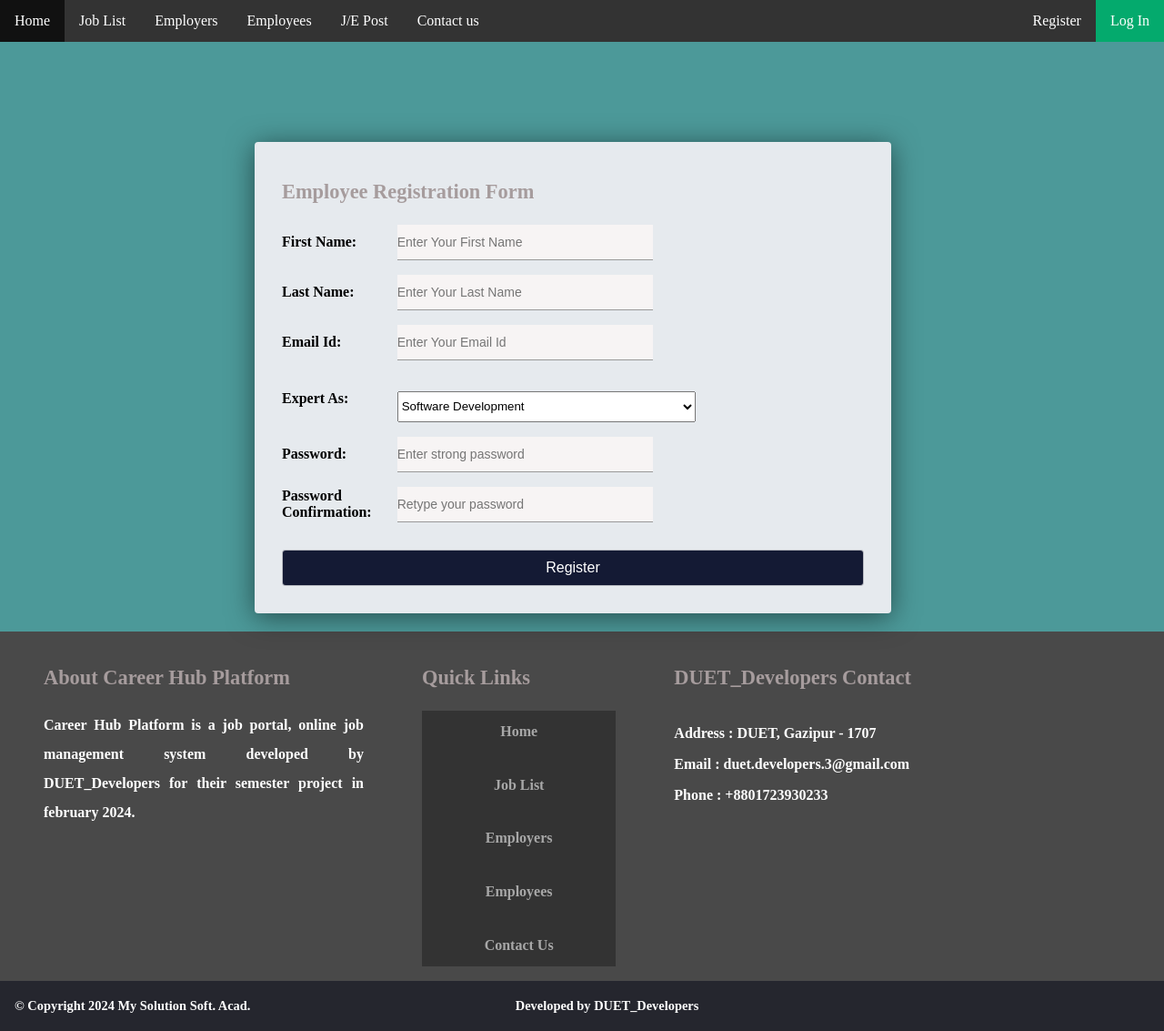
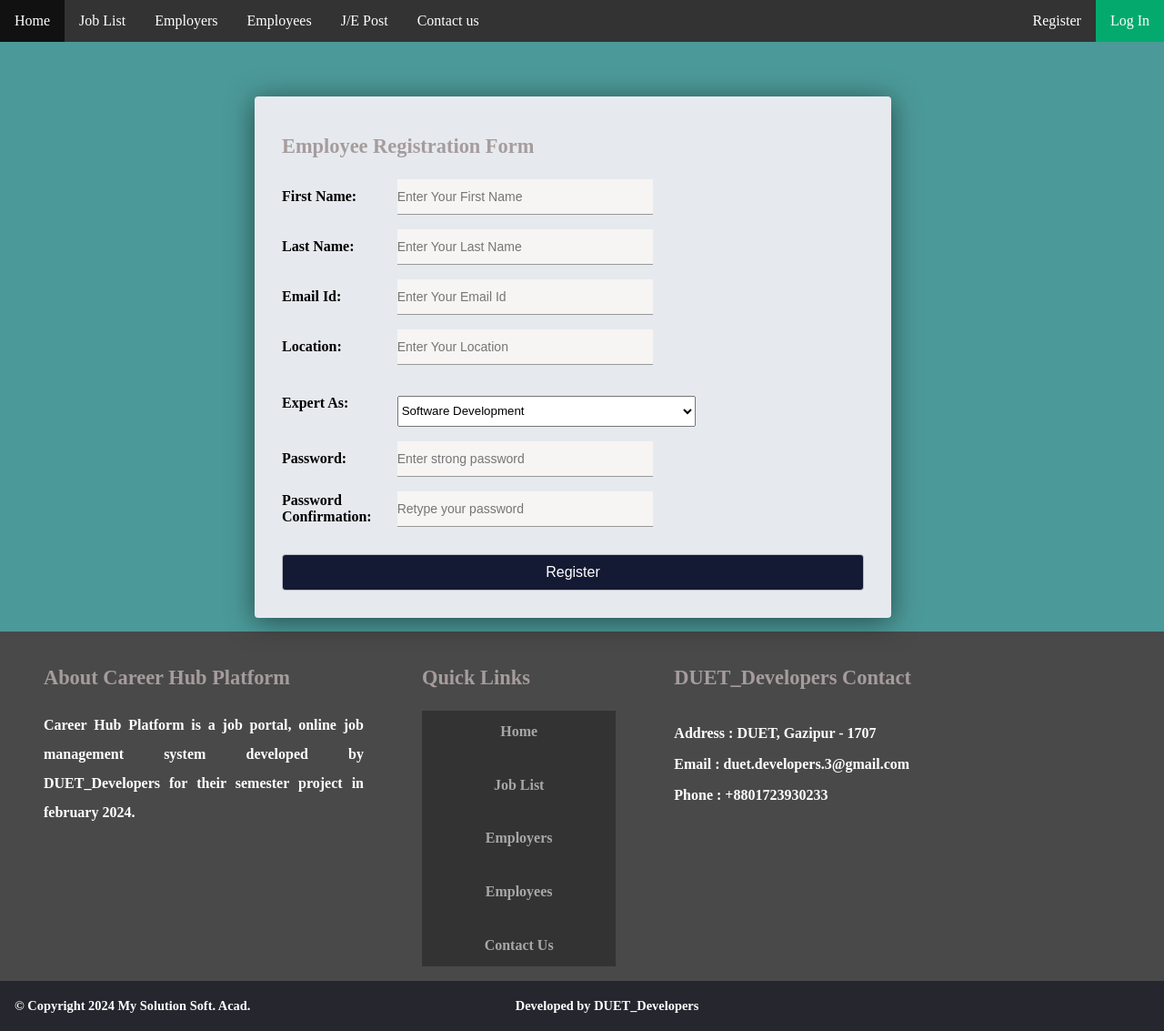
Before and after one commit to BKR70/CHP, a PHP site: page /reg_employee.php in a window 1280 px wide. Shown: the whole page at 91% size. Run offline with PHP 8.4, Linux system fonts and the light colour scheme.

Commit message:
Code optimized

```diff
--- a/JobPost/jobpost.php
+++ b/JobPost/jobpost.php
@@ -5,6 +5,10 @@
 				else { ?>
 						<script type="text/javascript">
 							alert("Plz first login as Employer!");
+							<?php
+								session_unset();
+								session_destroy();
+							?>
 							window.location.href = "../login.html";
 						</script>
 				<?php }
--- a/connect.php
+++ b/connect.php
@@ -14,6 +14,7 @@
 	$firstName = $_POST['fname'];
 	$lastName = $_POST['lname'];
 	$EmailId = $_POST['email'];
+	$Location = $_POST['location'];
 	$Category = $_POST['category'];
 	$PasswordId = $_POST['password'];
 	$RepasswordId = $_POST['repassword'];
@@ -40,8 +41,8 @@
 		<?php
 	}
 	if($ck == 1) {
-		$sql = "INSERT INTO store (firstName, lastName, email, category, password, confirmPassword, userType)
-		VALUES ('$firstName', '$lastName', '$EmailId', '$Category', '$PasswordId','$RepasswordId', 'Employee' )";
+		$sql = "INSERT INTO store (firstName, lastName, email, category, password, confirmPassword, userType, location)
+		VALUES ('$firstName', '$lastName', '$EmailId', '$Category', '$PasswordId','$RepasswordId', 'Employee', '$Location')";
 
 		if ($conn->query($sql) === TRUE) {
 			$_SESSION['Categore'] = $Category;
--- a/connecter.php
+++ b/connecter.php
@@ -13,6 +13,7 @@
 	$firstName = $_POST['fname'];
 	$lastName = $_POST['lname'];
 	$EmailId = $_POST['email'];
+	$Location = $_POST['location'];
 	$PasswordId = $_POST['password'];
 	$RepasswordId = $_POST['repassword'];
 	$query = mysqli_query($conn, "select email from store where userType = 'Employer'");
@@ -38,8 +39,8 @@
 		<?php
 	}
 	if($ck == 1) {
-		$sql = "INSERT INTO store (firstName, lastName, email, password, confirmPassword, userType)
-		VALUES ('$firstName', '$lastName', '$EmailId', '$PasswordId','$RepasswordId', 'Employer' )";
+		$sql = "INSERT INTO store (firstName, location, email, password, confirmPassword, userType)
+		VALUES ('$firstName', '$Location', '$EmailId', '$PasswordId','$RepasswordId', 'Employer' )";
 
 		if ($conn->query($sql) === TRUE) {
 			?>
--- a/reg_employee.php
+++ b/reg_employee.php
@@ -6,7 +6,7 @@
 <head>
   <meta charset="UTF-8">
   <meta name="viewport" content="width=device-width, initial-scale=1.0">
-  <link rel="stylesheet" href="style.css">
+  <link rel="stylesheet" href="styles.css">
 </head>
 <body style="background-color:#4c9999;">
     <div class="nav">
@@ -58,6 +58,10 @@
             <input type="email" placeholder="Enter Your Email Id" id="email" name="email" required><br>
           </div>
 		  <div class="input-group">
+            <label><strong>Location:</strong></label><br>
+            <input type="text" placeholder="Enter Your Location" id="location" name="location" required><br>
+          </div>
+		  <div class="input-group">
 				<label for="category"><strong>Expert As:<strong></label><br>
 				<select name="category" id="category" style="width:328px; height:34px;">
 				  <option value="sde">Software Development </option>
@@ -84,8 +88,8 @@
 
       </form>
 
-      </div>
-	  	<footer>
+    </div>
+	<footer>
 		<div class="row primary">
 		  <div class="column about">
 			<h3>About Career Hub Platform</h3>
--- a/reg_employer.php
+++ b/reg_employer.php
@@ -68,7 +68,7 @@
 
           <div class="input-group">
             <label><strong>Location:</strong></label><br>
-            <input type="text" placeholder="Enter Company Location" id="lname" name="lname" required /><br>
+            <input type="text" placeholder="Enter Company Location" id="location" name="location" required /><br>
           </div>
           <div class="input-group">
             <label><strong>Email Id:</strong></label><br>
--- a/style.css
+++ b/styles.css
@@ -73,7 +73,7 @@ li.dropdown {
     padding: 20px 30px 20px;
     position: absolute;
 	margin-left : 280px;
-	margin-top : 110px;
+	margin-top : 60px;
     width: 50%;
     border-radius: 4px;
     box-shadow: 0 4px 30px rgba(0, 0, 0, 0.5);
```
Also changed, not shown: 2 other files.
